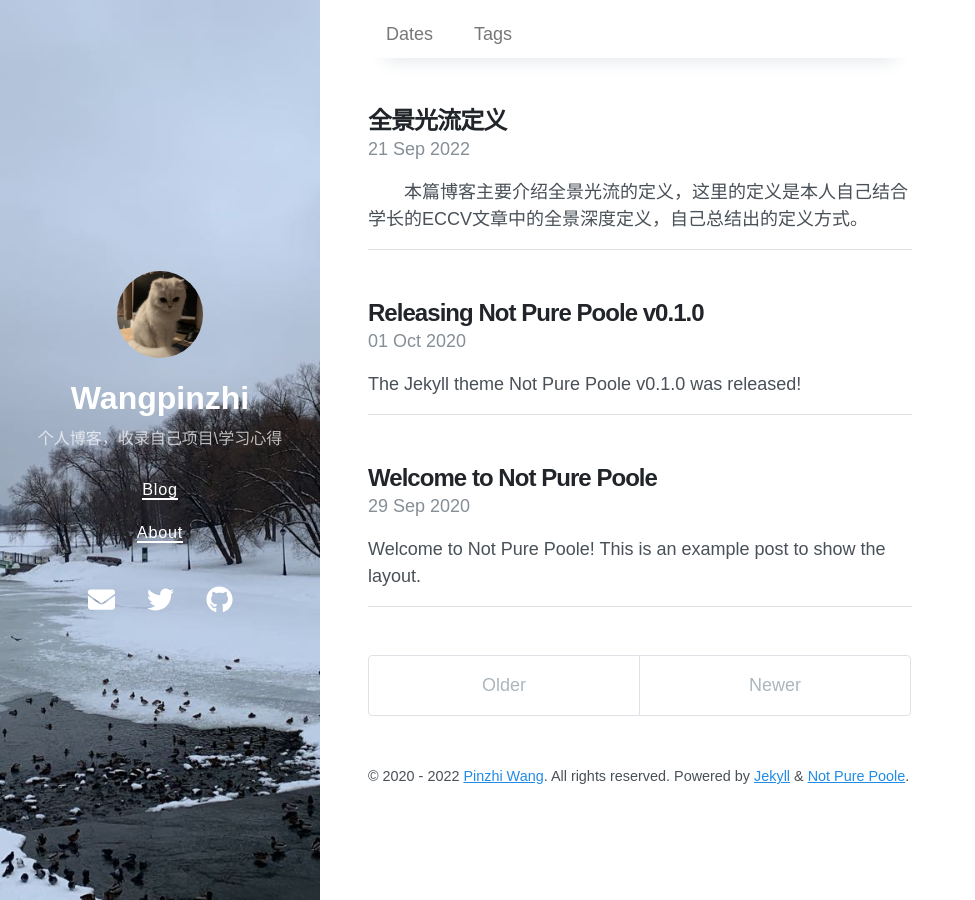
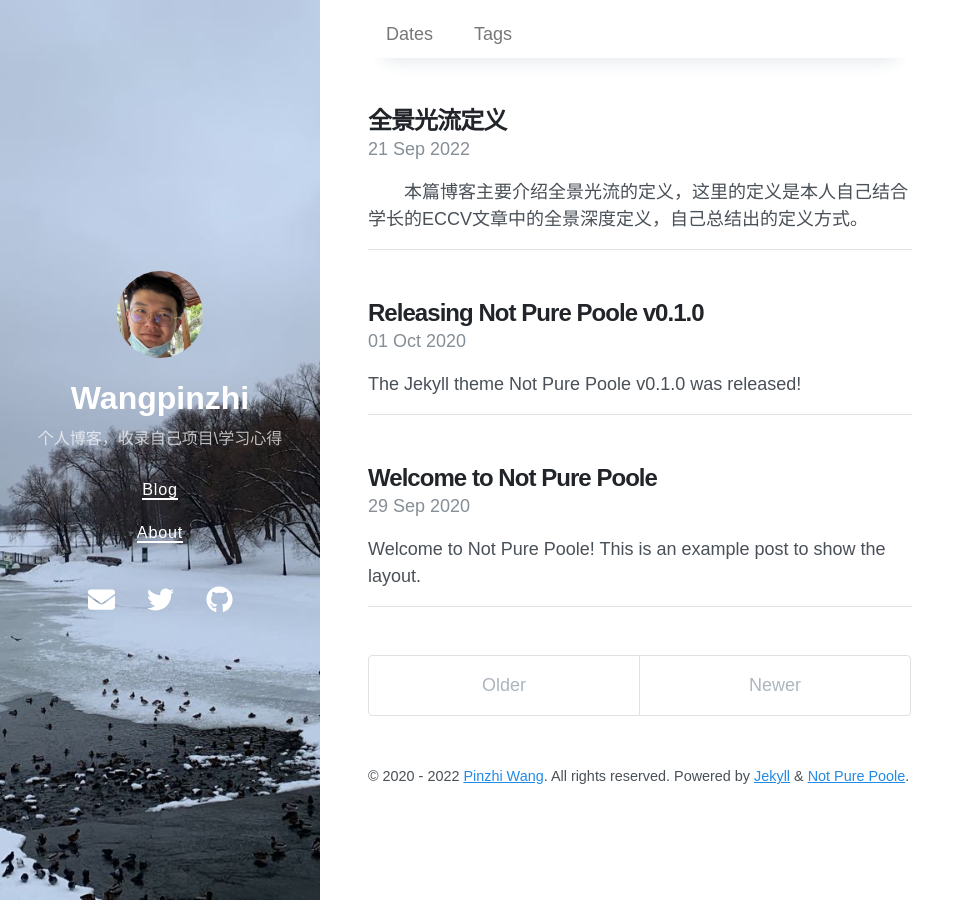
Before and after one commit to wangpinzhi/wangpinzhi.github.io, a Jekyll site: the page built from index.html, in a window 1280 px wide. Shown: the whole page, without its empty margins (0-975 px from the left). Built offline with Jekyll 4.4.1, drawn with Linux system fonts in a browser that asks for light colours; nearby versions of some CDN libraries; the list of posts is cut into pages by our own code.

Commit message:
update 头像

```diff
--- a/_config.yml
+++ b/_config.yml
@@ -2,7 +2,7 @@
 title: Wangpinzhi
 description: 个人博客，收录自己项目\学习心得
 url: https://wangpinzhi.github.io
-avatar: /avatar.jpeg
+avatar: /my_pic.jpg
 paginate: 5
 permalink: pretty
 cover_image: /bg.jpeg
```
Also changed, not shown: my_pic.jpg (added).
